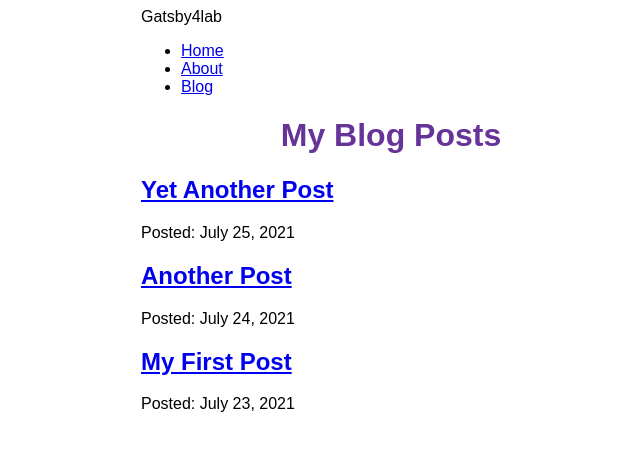
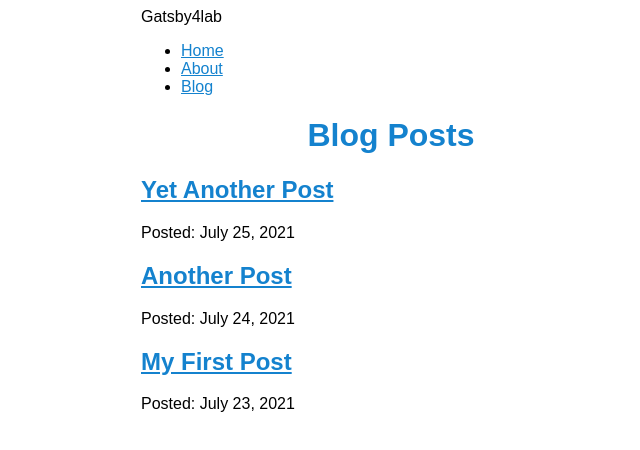
Before and after one commit to serktech/gatsby-v4-docs, a Gatsby site: page /blog in a window 1280 px wide. Shown: the whole page, without its empty margins (249-889 px from the left). Built offline with nearby package versions, Linux system fonts and the light colour scheme; Gatsby itself is replaced by a stand-in of ours.

Commit message:
Edited links.

```diff
--- a/src/components/layout.module.css
+++ b/src/components/layout.module.css
@@ -3,9 +3,13 @@
     max-width: 500px;
     font-family: sans-serif;
 }
+a{
+    color: #1482ce;
+}
+
 
 .heading {
-    color: rebeccapurple;
+    color: #1482ce;
     text-align: center;
 }
 .nav-links {
--- a/src/pages/blog/index.js
+++ b/src/pages/blog/index.js
@@ -1,10 +1,10 @@
 import * as React from 'react'
-import { Link, graphql } from 'gatsby'
+import {Link, graphql} from 'gatsby'
 import Layout from '../../components/layout'
 
-const BlogPage = ({ data }) => {
+const BlogPage = ({data}) => {
     return (
-        <Layout pageTitle="My Blog Posts">
+        <Layout pageTitle="Blog Posts">
             {
                 data.allMdx.nodes.map(node => (
                     <article key={node.id}>
```
Also changed, not shown: src/pages/blog/{mdx.slug}.js (+4 -4 lines), src/pages/index.js (+7 -7 lines), README.md.
